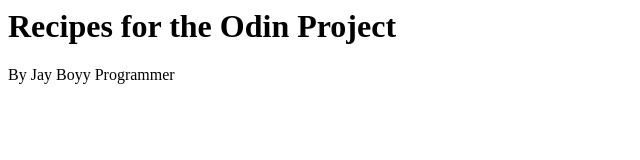
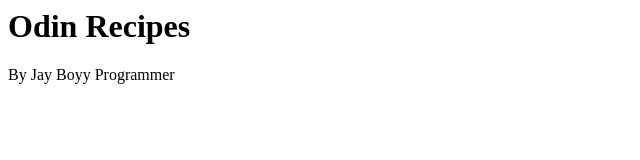
Before and after one commit to jayboyyy92/odin-projects, a plain HTML site: page 00-odin-recipe/index.html in a window 1280 px wide. Shown: the whole page, without its empty margins (0-640 px from the left). Drawn offline with Linux system fonts and the light colour scheme.

```diff
--- a/00-odin-recipe/index.html
+++ b/00-odin-recipe/index.html
@@ -1,2 +1,2 @@
-<h1>Recipes for the Odin Project</h1>
+<h1>Odin Recipes</h1>
 <p>By Jay Boyy Programmer</p>
```
Also changed, not shown: 00-odin-recipe/recipes/lasagna.html (added, +1 -0 lines), 00-odin-recipe/recipes/sushi.html (added, +1 -0 lines), 00-odin-recipe/recipes/tacos.html (added, +1 -0 lines).
